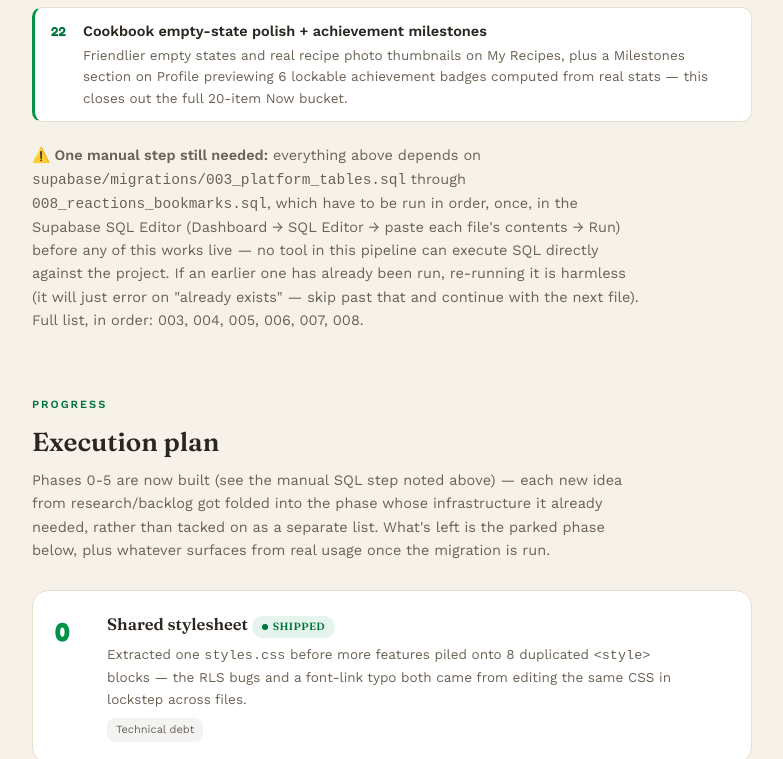
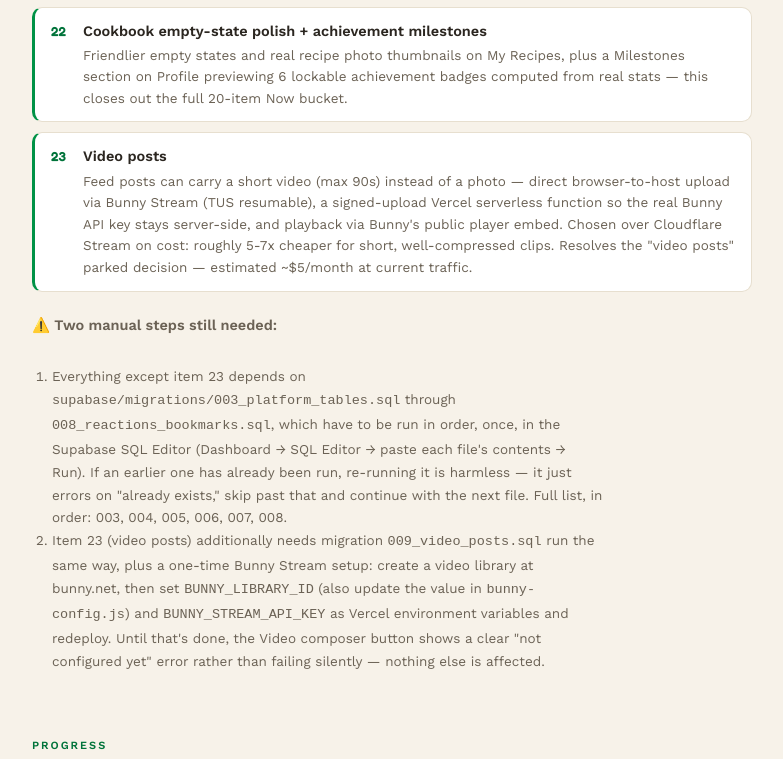
Before and after one commit to razasabir/cookzer, a plain HTML site: page docs/product/master-plan.html in a window 1280 px wide. Shown: the part 4743-5502 px from the top of the page, without its empty margins (308-1091 px from the left). Drawn offline with nearby package versions, Linux system fonts and the light colour scheme.

Commit message:
Update master plan: video posts shipped (#46)
Logs item 23 (video posts via Bunny Stream), removes it from the
parked/backlog sections now that it's resolved, and adds the Bunny
setup steps to the outstanding-manual-steps note alongside the
Supabase migrations.


Claude-Session: https://claude.ai/code/session_019haMo3T3Mj7y83yxtpdgfC

Co-authored-by: Claude <noreply@anthropic.com>

```diff
--- a/docs/product/master-plan.html
+++ b/docs/product/master-plan.html
@@ -566,19 +566,15 @@
         <div class="shipped-item"><div class="s-num">20</div><div class="s-text"><b>Message reactions, post bookmarks, mood tags, profile banners</b><span>Emoji reactions on messages, a "Save post" bookmark with its own Saved Posts profile tab, an optional mood tag on the composer (Comfort food / Quick &amp; easy / Fancy tonight), and a preset-gradient cover banner picker on Profile.</span></div></div>
         <div class="shipped-item"><div class="s-num">21</div><div class="s-text"><b>Drag-and-drop meal planner</b><span>A drag handle on every planned day lets you drag a meal onto another day, swapping it with whatever was already planned there.</span></div></div>
         <div class="shipped-item"><div class="s-num">22</div><div class="s-text"><b>Cookbook empty-state polish + achievement milestones</b><span>Friendlier empty states and real recipe photo thumbnails on My Recipes, plus a Milestones section on Profile previewing 6 lockable achievement badges computed from real stats — this closes out the full 20-item Now bucket.</span></div></div>
+        <div class="shipped-item"><div class="s-num">23</div><div class="s-text"><b>Video posts</b><span>Feed posts can carry a short video (max 90s) instead of a photo — direct browser-to-host upload via Bunny Stream (TUS resumable), a signed-upload Vercel serverless function so the real Bunny API key stays server-side, and playback via Bunny's public player embed. Chosen over Cloudflare Stream on cost: roughly 5-7x cheaper for short, well-compressed clips. Resolves the "video posts" parked decision — estimated ~$5/month at current traffic.</span></div></div>
       </div>
       <p class="section-dek" style="margin-top:20px;">
-        <b>⚠️ One manual step still needed:</b> everything above depends on
-        <code>supabase/migrations/003_platform_tables.sql</code> through
-        <code>008_reactions_bookmarks.sql</code>, which have to be run in
-        order, once, in the Supabase SQL Editor (Dashboard → SQL Editor →
-        paste each file's contents → Run) before any of this works live —
-        no tool in this pipeline can execute SQL directly against the
-        project. If an earlier one has already been run, re-running it is
-        harmless (it will just error on "already exists" — skip past that
-        and continue with the next file). Full list, in order: 003, 004,
-        005, 006, 007, 008.
+        <b>⚠️ Two manual steps still needed:</b>
       </p>
+      <ol style="font-size:13.5px; color:var(--ink-soft); max-width:68ch; margin:0 0 20px; padding-left:20px; line-height:1.7;">
+        <li>Everything except item 23 depends on <code>supabase/migrations/003_platform_tables.sql</code> through <code>008_reactions_bookmarks.sql</code>, which have to be run in order, once, in the Supabase SQL Editor (Dashboard → SQL Editor → paste each file's contents → Run). If an earlier one has already been run, re-running it is harmless — it just errors on "already exists," skip past that and continue with the next file. Full list, in order: 003, 004, 005, 006, 007, 008.</li>
+        <li>Item 23 (video posts) additionally needs migration <code>009_video_posts.sql</code> run the same way, plus a one-time Bunny Stream setup: create a video library at bunny.net, then set <code>BUNNY_LIBRARY_ID</code> (also update the value in <code>bunny-config.js</code>) and <code>BUNNY_STREAM_API_KEY</code> as Vercel environment variables and redeploy. Until that's done, the Video composer button shows a clear "not configured yet" error rather than failing silently — nothing else is affected.</li>
+      </ol>
     </section>
 
     <!-- ================= PHASES ================= -->
@@ -650,7 +646,7 @@
           <div class="phase-num">—</div>
           <div class="phase-body">
             <h3>Parked — needs a business decision, not just build time</h3>
-            <p>Sponsored challenges (needs a sales motion), video posts (storage/bandwidth cost), cooking clubs/groups (bigger scope). None of these are "no" — they're waiting on a call only the user can make. (Marketplace and the AI cooking assistant moved to Long-term expansion below.)</p>
+            <p>Sponsored challenges (needs a sales motion), cooking clubs/groups (bigger scope). None of these are "no" — they're waiting on a call only the user can make. (Marketplace and the AI cooking assistant moved to Long-term expansion below. Video posts shipped — see below.)</p>
           </div>
         </div>
       </div>
@@ -737,7 +733,6 @@
         <h3>Core engagement</h3>
         <div class="backlog-item"><span class="b-name">Comments &amp; replies</span><span class="b-desc">— feed shows counts today; no read/write yet.</span></div>
         <div class="backlog-item"><span class="b-name">Recipe ratings &amp; reviews</span><span class="b-desc">— "I made this" stamp + star rating.</span></div>
-        <div class="backlog-item"><span class="b-name">Video posts</span><span class="b-desc">— short cook-along clips; parked pending a storage/bandwidth cost call.</span></div>
       </div>
 
       <div class="backlog-category">
```
